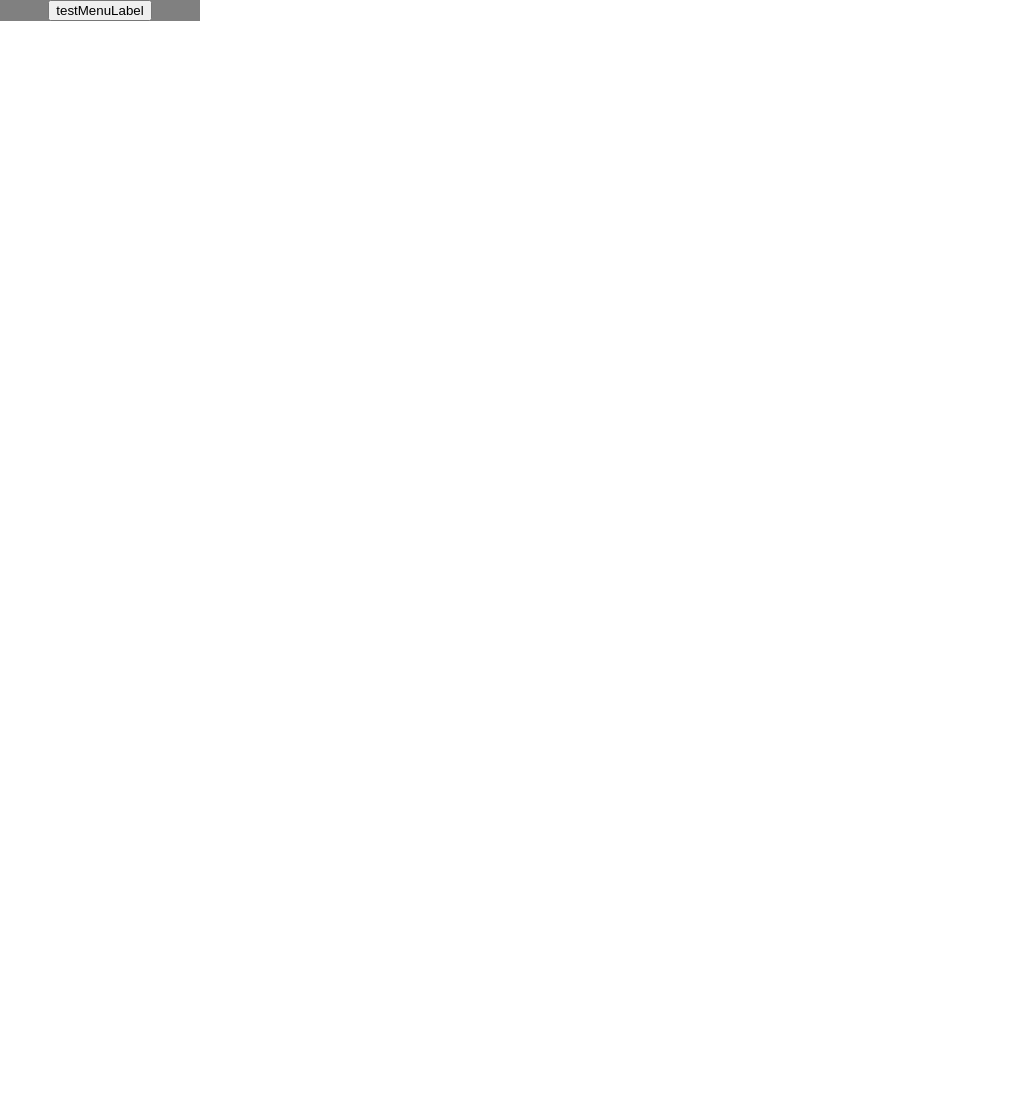
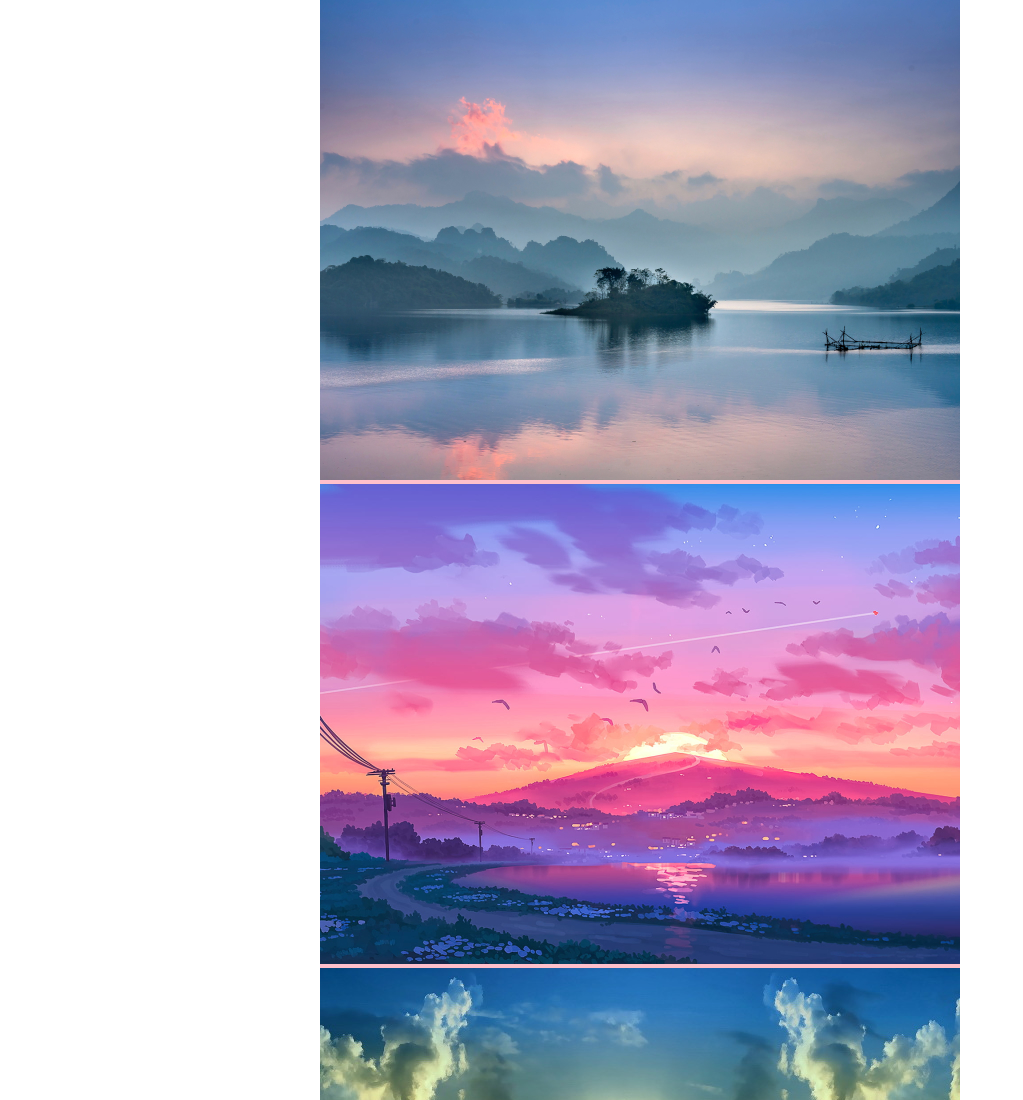
Before and after one commit to reasonaut/drop-down-menu, a website built with webpack: page dist/index.html in a window 1280 px wide. Shown: the top 1100 px of the page, without its empty margins (0-1023 px from the left). Before the commit the page ends 800 px from the top, so only its background shows below. Built offline with nearby package versions, Linux system fonts and the light colour scheme.

Commit message:
Added image slider module setup with pictures. Removed redundant style.css file. Commented dropdown menu from page so that only image slider will show.

```diff
--- /dev/null
+++ b/src/imageSlider.js
@@ -0,0 +1,28 @@
+import Image1 from './assets/image-1.jpg';
+import Image2 from './assets/image-2.jpg';
+import Image3 from './assets/image-3.jpg';
+import Image4 from './assets/image-4.jpg';
+import Image5 from './assets/image-5.jpg';
+
+export const ImageSlider = (() => {
+    const images = [Image1, Image2, Image3, Image4, Image5];
+    const contentContainer = document.getElementById('content');
+    function buildHtml() {
+        const imageSliderContainer = document.createElement('div');
+        imageSliderContainer.id = 'image-slider-container';
+        // create divs for images
+        for (let i = 1; i < 6; i += 1) {
+            const imageDiv = document.createElement('div');
+            imageDiv.classList.add('image-container');
+            imageDiv.setAttribute('data-id', i);
+            imageSliderContainer.appendChild(imageDiv);
+            const image = new Image();
+            image.src = images[i - 1];
+            imageDiv.appendChild(image);
+        }
+        contentContainer.appendChild(imageSliderContainer);
+    }
+
+    return { buildHtml };
+})();
+export default { ImageSlider };
--- a/src/index.js
+++ b/src/index.js
@@ -1,12 +1,17 @@
 import './style.css';
 import { PubSub } from './pubSub';
 import { DropDownMenu } from './dropDownMenu';
+import { ImageSlider } from './imageSlider';
 
-const content = document.getElementById('content');
-DropDownMenu.appendMenuAsChild(
-    content,
-    'testMenuLabel',
-    'testMenu',
-    ['item1', 'item2', 'item3', 'item4', 'item5'],
-    '200px'
-);
+// test dropdown menu
+// const content = document.getElementById('content');
+// DropDownMenu.appendMenuAsChild(
+//     content,
+//     'testMenuLabel',
+//     'testMenu',
+//     ['item1', 'item2', 'item3', 'item4', 'item5'],
+//     '200px'
+// );
+
+// test image slider
+ImageSlider.buildHtml();
--- a/src/style.css
+++ b/src/style.css
@@ -9,3 +9,13 @@ body {
   display: flex;
   flex-flow: column;
 }
+/* image slider */
+#image-slider-container {
+  width: auto;
+  margin: 0 auto;
+  position: relative;
+  background-color: pink;
+}
+.image-container {
+
+}
--- a/style.css
+++ /dev/null
@@ -1,16 +0,0 @@
-html,
-body {
-  padding: 0;
-  margin: 0;
-  height: 100%;
-  width: 100%;
-}
-#content {
-  display: flex;
-  flex-flow: column;
-  height: 100%;
-}
-#navBar {
-  height: 15%;
-  min-height: 200px;
-}
```
Also changed, not shown: src/assets/image-1.jpg (added), src/assets/image-2.jpg (added), src/assets/image-3.jpg (added), src/assets/image-4.jpg (added), src/assets/image-5.jpg (added).
